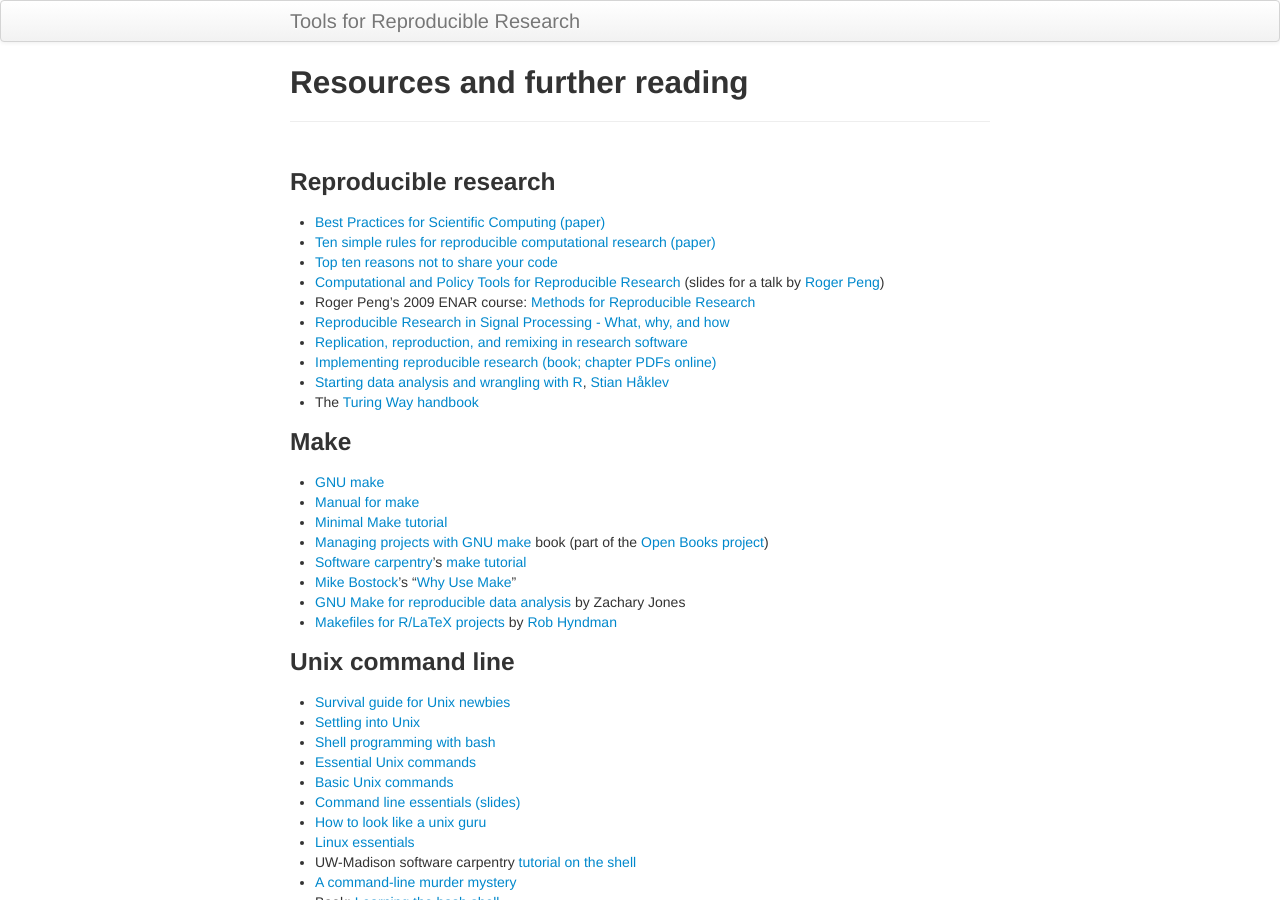
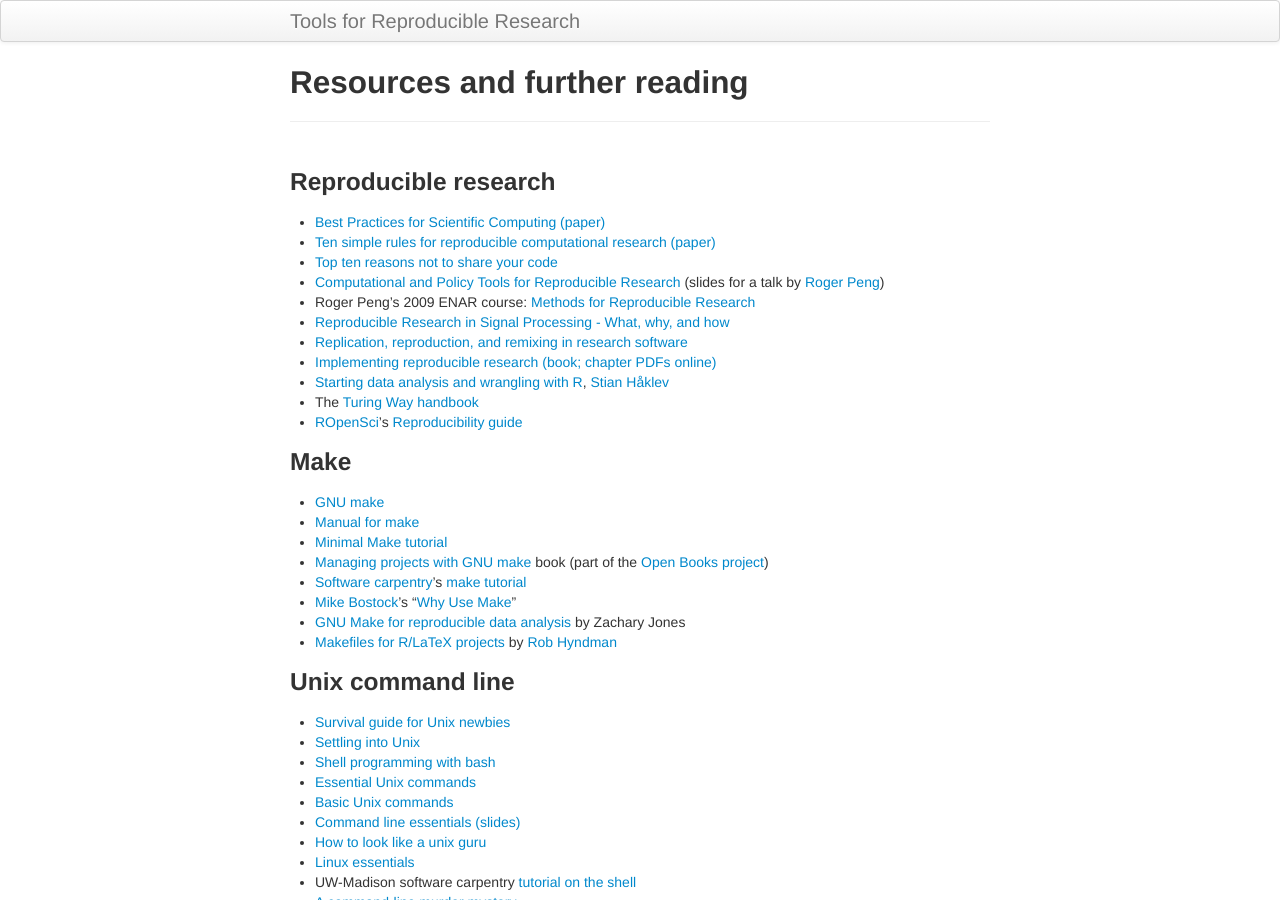
Before and after one commit to kbroman/Tools4RR, a Jekyll site: the page built from pages/resources.md, in a window 1280 px wide and 900 px high. Built offline with Jekyll 4.4.1, drawn with Linux system fonts in a browser that asks for light colours.

Commit message:
pages/resources: add RopenSci repro guide

```diff
--- a/pages/resources.md
+++ b/pages/resources.md
@@ -18,6 +18,8 @@ description: Links to resources on reproducible research
 - [Starting data analysis and wrangling with R](http://reganmian.net/blog/2014/10/14/starting-data-analysiswrangling-with-r-things-i-wish-id-been-told/),
 [Stian H&aring;klev](http://reganmian.net)
 - The [Turing Way](https://the-turing-way.start.page/) [handbook](https://book.the-turing-way.org/)
+ - [ROpenSci](https://ropensci.org)'s [Reproducibility guide](https://ropensci-archive.github.io/reproducibility-guide/)
+
 
 ### Make
 
```
